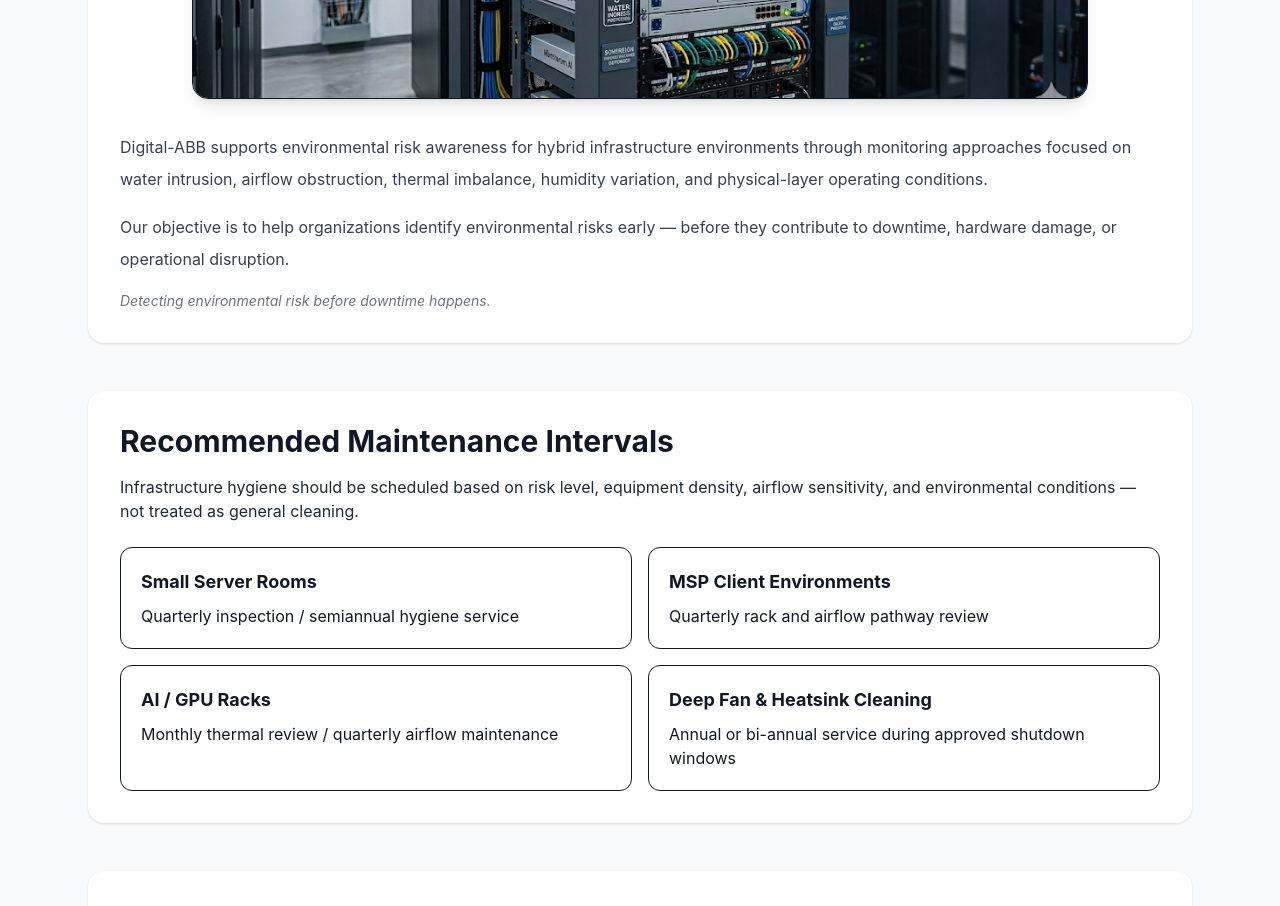
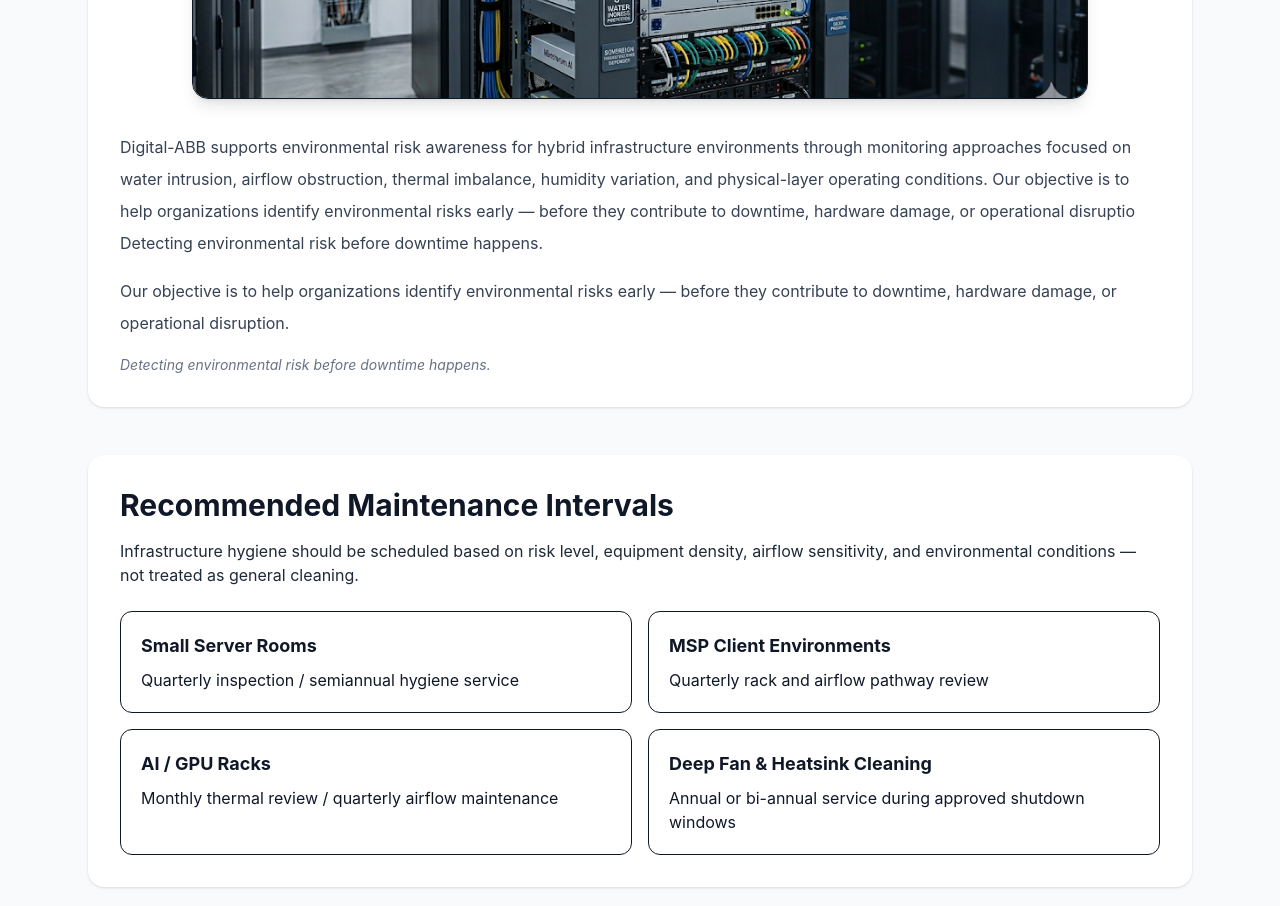
Before and after one commit to aboumba2002/digital-abb, a React (Vite) app: page / in a window 1280 px wide. Shown: the part 6000-6906 px from the top of the page. Built offline with nearby package versions, Linux system fonts and the light colour scheme.

Commit message:
Improve paragraph in risk area

```diff
--- a/src/App.tsx
+++ b/src/App.tsx
@@ -329,6 +329,8 @@ export default function App() {
 
           <p className="text-gray-700 leading-8 mb-4">
             Digital-ABB supports environmental risk awareness for hybrid infrastructure environments through monitoring approaches focused on water intrusion, airflow obstruction, thermal imbalance, humidity variation, and physical-layer operating conditions.
+            Our objective is to help organizations identify environmental risks early — before they contribute to downtime, hardware damage, or operational disruptio
+            Detecting environmental risk before downtime happens.
           </p>
 
           <p className="text-gray-700 leading-8">
```
